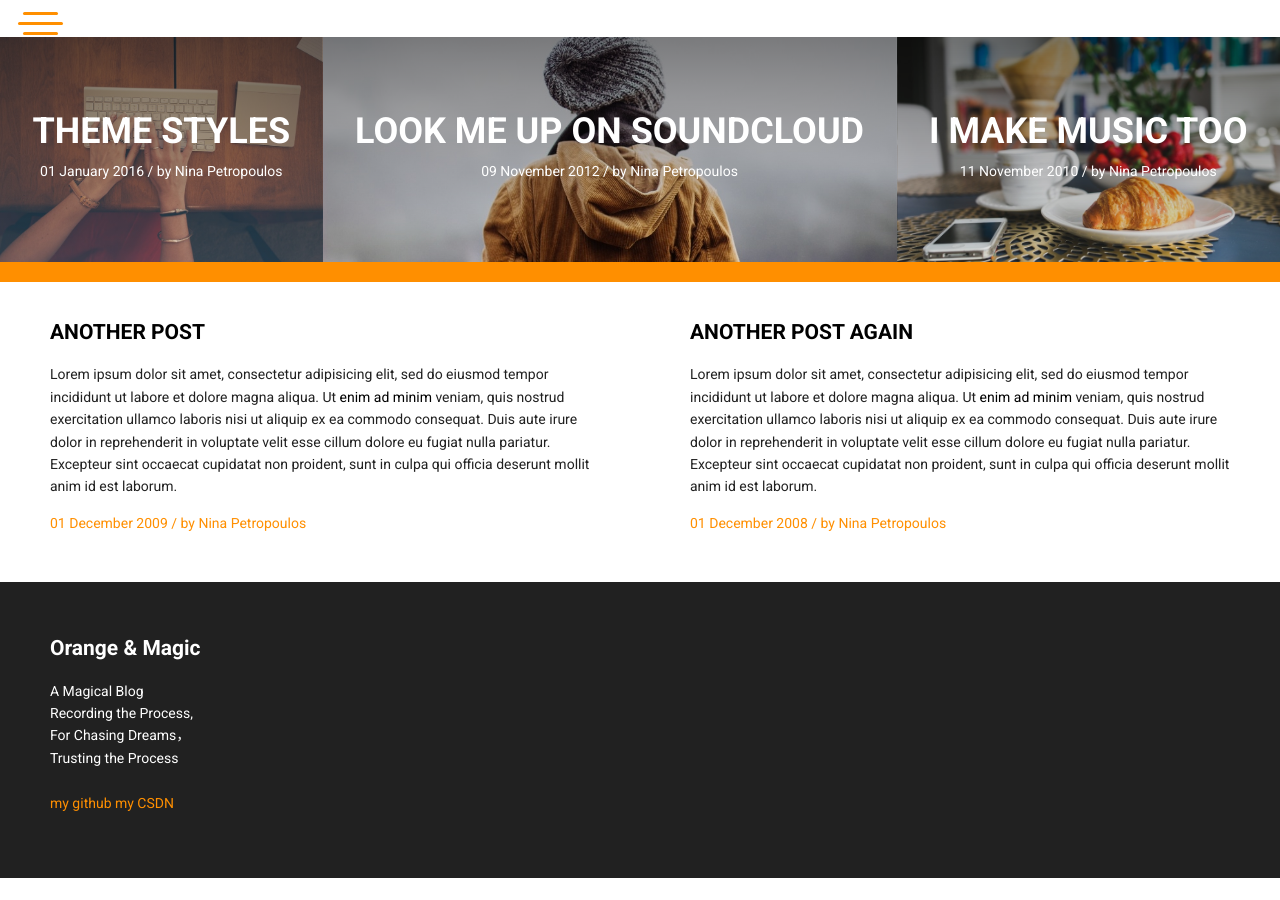
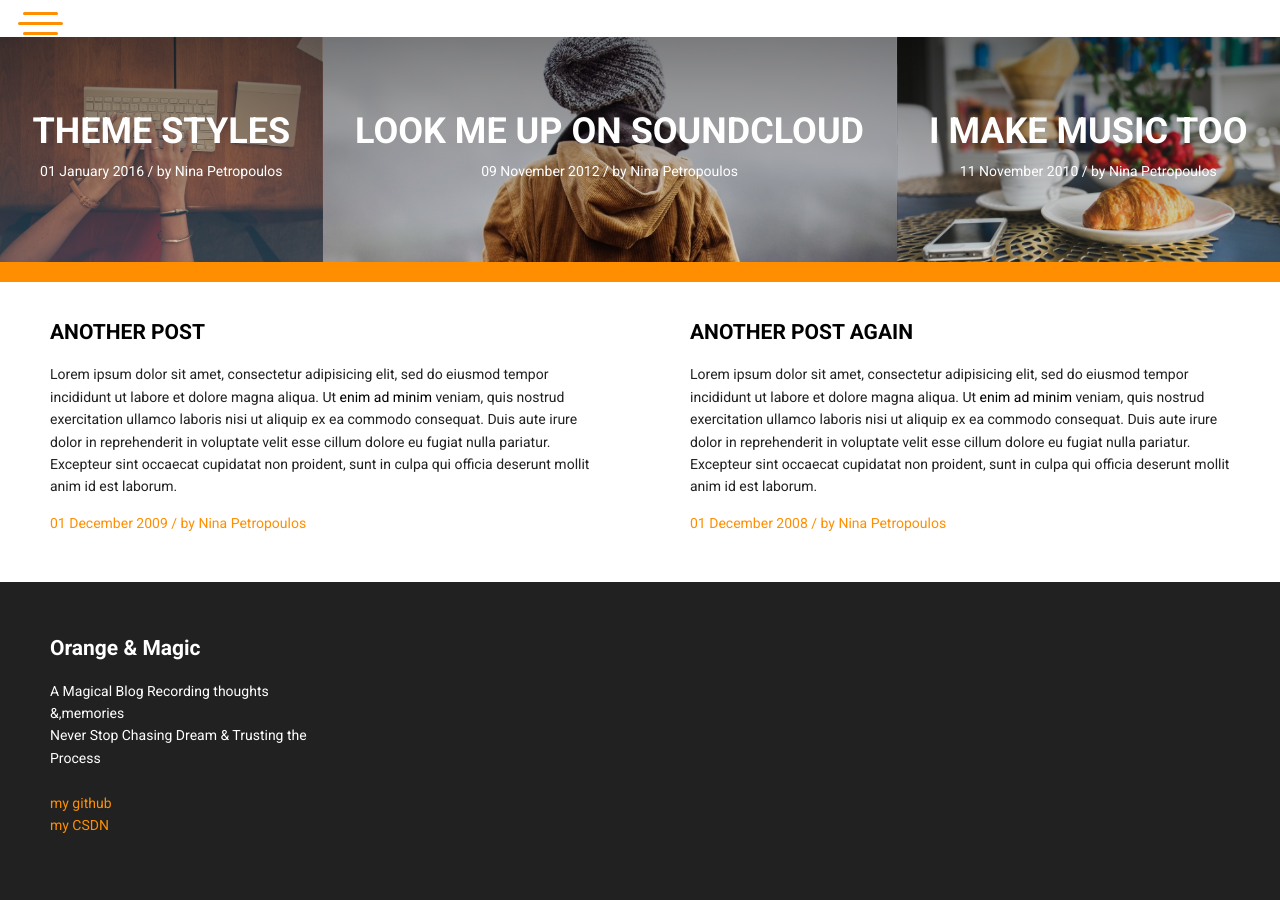
Before and after one commit to DreamSki/DreamSkii, a Jekyll site: the page built from index.html, in a window 1280 px wide and 900 px high, scrolled down 1078 px. Built offline with Jekyll 4.4.1, drawn with Linux system fonts in a browser that asks for light colours; before the commit the page ends 1956 px from its top, so only the background shows below that.

Commit message:
Update footer.html

```diff
--- a/_includes/footer.html
+++ b/_includes/footer.html
@@ -1,2 +1,2 @@
 <footer class="xs-12"><div><strong class="big">{{site.title}}</strong><p>
-A Magical Blog <br/>Recording the Process, <br/>For Chasing Dreams，<br/>Trusting the Process<br/><br/><a href='{{ site.github }}'> my github</a><a> my CSDN</a></p></div></footer>
+A Magical Blog Recording thoughts &,memories <br/>Never Stop Chasing Dream & Trusting the Process<br/><br/><a href='{{ site.github }}'> my github</a><br/><a> my CSDN</a></p></div></footer>
```
